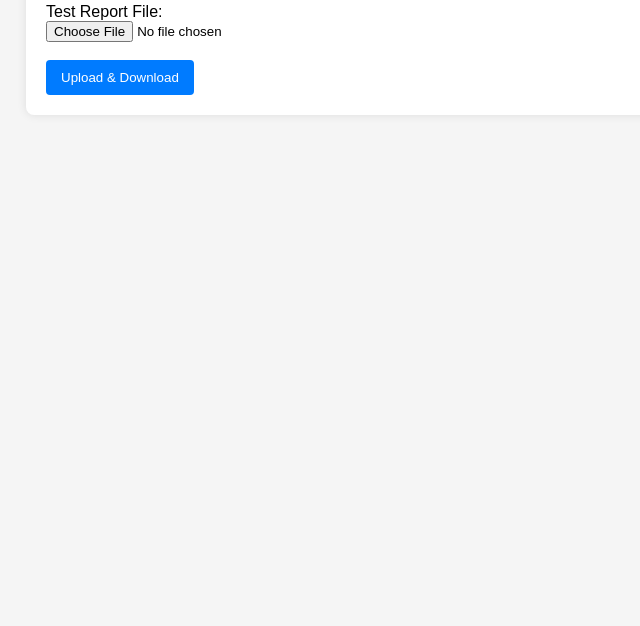
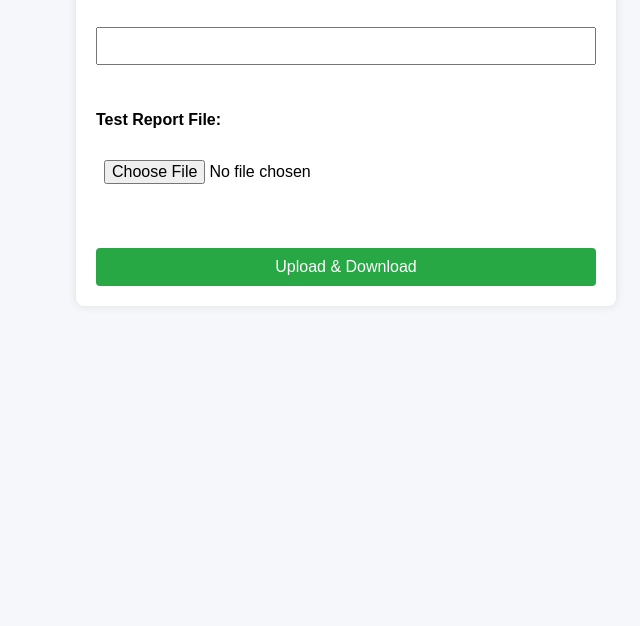
Before and after one commit to prabhakar9585/avini-labs, a plain HTML site: page report.html in a window 1280 px wide. Shown: the part 174-800 px from the top of the page, without its empty margins (294-934 px from the left). Drawn offline with Linux system fonts and the light colour scheme.

Commit message:
Update styles.css

```diff
--- a/styles.css
+++ b/styles.css
@@ -1,34 +1,50 @@
-/* styles.css - Avini Labs basic styling */
-
 body {
   font-family: Arial, sans-serif;
-  background: #f5f5f5;
+  background: #f5f7fa;
   margin: 0;
+  padding: 0;
+}
+
+.container {
+  max-width: 500px;
+  margin: 50px auto;
+  background: #fff;
+  border-radius: 8px;
+  box-shadow: 0 0 10px rgba(0,0,0,0.1);
   padding: 20px;
 }
 
-h1, h2 {
+h1 {
   text-align: center;
+  color: #333;
 }
 
-.container {
-  background: white;
-  padding: 20px;
-  max-width: 600px;
-  margin: auto;
-  border-radius: 8px;
-  box-shadow: 0 0 10px rgba(0,0,0,0.1);
+form {
+  display: flex;
+  flex-direction: column;
+}
+
+label {
+  margin: 10px 0 5px;
+  font-weight: bold;
+}
+
+input, select {
+  padding: 8px;
+  font-size: 16px;
 }
 
 button {
-  background: #007bff;
+  margin-top: 20px;
+  padding: 10px;
+  background: #28a745;
+  border: none;
   color: white;
-  padding: 10px 15px;
-  border: none;
+  font-size: 16px;
+  cursor: pointer;
   border-radius: 4px;
-  cursor: pointer;
 }
 
 button:hover {
-  background: #0056b3;
+  background: #218838;
 }
```
